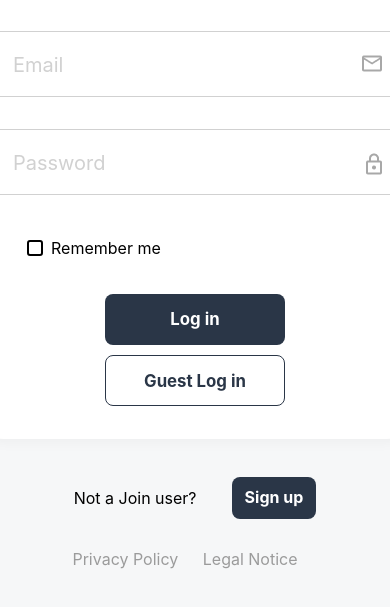
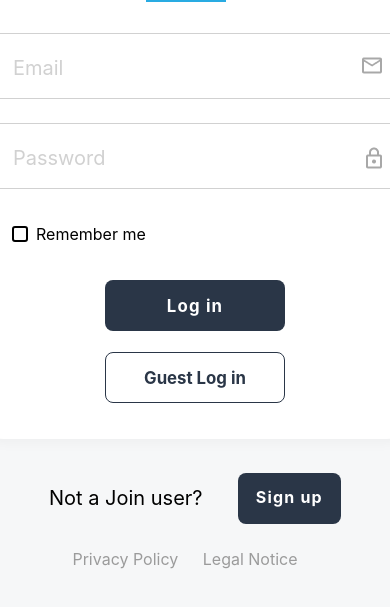
Before and after one commit to marleen-v/join-378, a website: page html/login.html in a window 390 px wide. Shown: the part 215-822 px from the top of the page. Drawn offline with Linux system fonts and the light colour scheme; no server answers; a web font is replaced by a local one.

Commit message:
login responsive

```diff
--- a/styles/login-mq.css
+++ b/styles/login-mq.css
@@ -60,11 +60,15 @@
     height: 48px;
     /* margin-bottom: 32px; */
     padding: 8px 24px;
+    margin-bottom: 24px;
   }
   .login-guest-ctn {
     flex-direction: column;
     align-items: center;
-    gap: 10px;
+    gap: 21px;
+  }
+  .login-btn {
+    letter-spacing: 1.2px;
   }
   .login-btn, .guest-btn {
     width: 180px;
@@ -74,7 +78,26 @@
     flex-direction: column;
     gap: 35px;
   }
+  .checkbox-ctn input {
+    margin-left: 24px;
+  }
   .signup-ctn {
     position: static;
+    width: 292px;
+    height: 49px;
+    gap: 0px;
+  }
+  .signup-ctn p {
+    font-size: 20px;
+    text-wrap: nowrap;
+    margin-right: 35px;
+  }
+  .signup-ctn button {
+    width: 104px;
+    height: 49px;
+    padding-left: 15px;
+    padding-right: 15px;
+    letter-spacing: 1.2px;
+    /* padding: 15px 16px; */
   }
 }
--- a/styles/login.css
+++ b/styles/login.css
@@ -92,6 +92,7 @@
   font-size: 20px;
   line-height: 24px;
   font-weight: 400;
+  text-wrap: nowrap;
 }
 
 .signup-ctn button {
```
